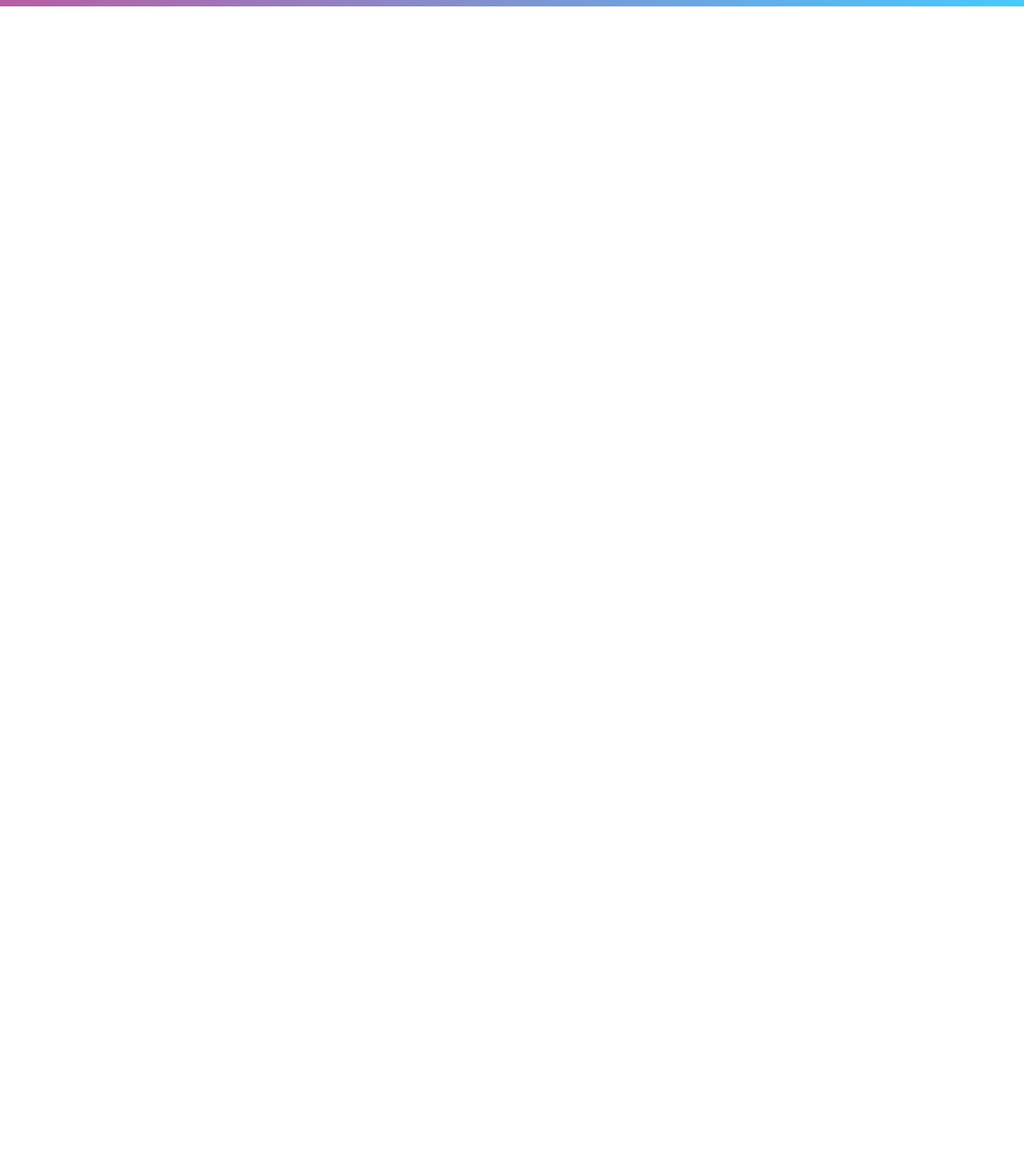
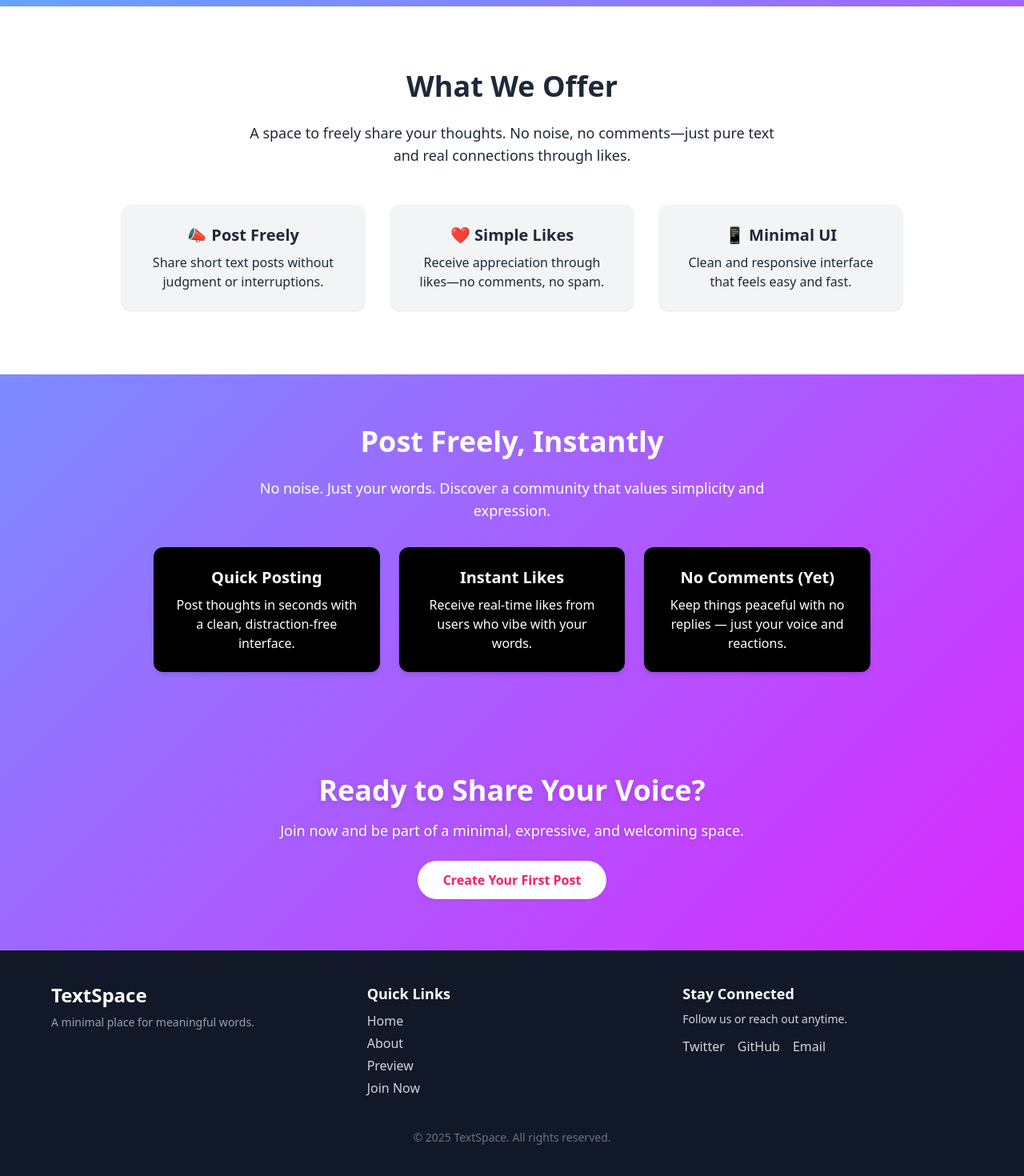
Before and after one commit to Jerryvic911/Status-update, a Next.js app in the folder client/safe-zone/: page / in a window 1280 px wide. Shown: the part 792-2262 px from the top of the page at 80% size. Before the commit the page ends 800 px from the top, so only its background shows below. Built offline with nearby package versions, Linux system fonts and the light colour scheme.

Commit message:
Landing page demo experience created

```diff
--- a/client/safe-zone/src/app/Landingpage.tsx
+++ b/client/safe-zone/src/app/Landingpage.tsx
@@ -1,14 +1,36 @@
 import React from 'react'
 import Navbar from './components/Navbar'
+import Hero from './sections/Hero'
+import About from './sections/About'
+import Preview from './sections/Preview'
+import Banner from './sections/Banner'
+import Footer from './components/Footer'
 
 const Landingpage = () => {
   return (
     <div   className="min-h-screen text-black"
-    style={{ background: "linear-gradient(135deg, #ff1b6b, #45caff)" }}>
-
+    style={{ background: "linear-gradient(135deg, #40c9ff, #e81cff)" }}>
         <div>
             <Navbar/>
         </div>
+
+        <div>
+          <Hero/>
+        </div>
+
+        <div>
+          <About/>
+        </div>
+
+        <div>
+          <Preview/>
+        </div>
+
+        <div>
+          <Banner/>
+        </div>
+
+        <Footer/>
 
     </div>
   )
--- /dev/null
+++ b/client/safe-zone/src/app/components/Footer.tsx
@@ -0,0 +1,44 @@
+import React from "react";
+
+const Footer = () => {
+  return (
+    <footer className="bg-[#111827] text-gray-300 py-10 px-6">
+      <div className="max-w-6xl mx-auto grid md:grid-cols-3 gap-8 text-center md:text-left">
+        {/* Logo / Brand */}
+        <div>
+          <h2 className="text-2xl font-bold text-white">TextSpace</h2>
+          <p className="mt-2 text-sm text-gray-400">A minimal place for meaningful words.</p>
+        </div>
+
+        {/* Quick Links */}
+        <div>
+          <h3 className="text-lg font-semibold mb-2 text-white">Quick Links</h3>
+          <ul className="space-y-1">
+            <li><a href="#home" className="hover:text-white transition">Home</a></li>
+            <li><a href="#about" className="hover:text-white transition">About</a></li>
+            <li><a href="#preview" className="hover:text-white transition">Preview</a></li>
+            <li><a href="#cta" className="hover:text-white transition">Join Now</a></li>
+          </ul>
+        </div>
+
+        {/* Contact or Socials */}
+        <div>
+          <h3 className="text-lg font-semibold mb-2 text-white">Stay Connected</h3>
+          <p className="text-sm">Follow us or reach out anytime.</p>
+          <div className="flex justify-center md:justify-start gap-4 mt-3">
+            <a href="#" className="hover:text-white transition">Twitter</a>
+            <a href="#" className="hover:text-white transition">GitHub</a>
+            <a href="#" className="hover:text-white transition">Email</a>
+          </div>
+        </div>
+      </div>
+
+      {/* Bottom Line */}
+      <div className="text-center mt-10 text-sm text-gray-500">
+        © {new Date().getFullYear()} TextSpace. All rights reserved.
+      </div>
+    </footer>
+  );
+};
+
+export default Footer;
--- /dev/null
+++ b/client/safe-zone/src/app/sections/About.tsx
@@ -0,0 +1,33 @@
+import React from 'react'
+
+const About = () => {
+  return (
+    <section className="py-20 bg-white dark:bg-[#0f0f0f] text-gray-800 dark:text-white">
+    <div className="max-w-5xl mx-auto px-6 text-center">
+      <h2 className="text-4xl font-bold mb-6">What We Offer</h2>
+      <p className="text-lg mb-12 max-w-2xl mx-auto">
+        A space to freely share your thoughts. No noise, no comments—just pure text and real connections through likes.
+      </p>
+
+      <div className="grid grid-cols-1 md:grid-cols-3 gap-8">
+        <div className="p-6 rounded-xl bg-gray-100 dark:bg-white/5 backdrop-blur shadow">
+          <h3 className="text-xl font-semibold mb-2">📣 Post Freely</h3>
+          <p>Share short text posts without judgment or interruptions.</p>
+        </div>
+
+        <div className="p-6 rounded-xl bg-gray-100 dark:bg-white/5 backdrop-blur shadow">
+          <h3 className="text-xl font-semibold mb-2">❤️ Simple Likes</h3>
+          <p>Receive appreciation through likes—no comments, no spam.</p>
+        </div>
+
+        <div className="p-6 rounded-xl bg-gray-100 dark:bg-white/5 backdrop-blur shadow">
+          <h3 className="text-xl font-semibold mb-2">📱 Minimal UI</h3>
+          <p>Clean and responsive interface that feels easy and fast.</p>
+        </div>
+      </div>
+    </div>
+  </section>
+  )
+}
+
+export default About
--- /dev/null
+++ b/client/safe-zone/src/app/sections/Banner.tsx
@@ -0,0 +1,19 @@
+import React from "react";
+
+const Banner = () => {
+  return (
+    <section className="py-16 px-6 bg-gradient-to-br text-white text-center">
+      <h2 className="text-3xl md:text-4xl font-bold mb-4 drop-shadow-md">
+        Ready to Share Your Voice?
+      </h2>
+      <p className="text-lg mb-6 drop-shadow-sm">
+        Join now and be part of a minimal, expressive, and welcoming space.
+      </p>
+      <button className="px-8 py-3 bg-white text-[#ff1b6b] font-semibold rounded-full shadow hover:bg-pink-100 transition">
+        Create Your First Post
+      </button>
+    </section>
+  );
+};
+
+export default Banner;
--- /dev/null
+++ b/client/safe-zone/src/app/sections/Hero.tsx
@@ -0,0 +1,23 @@
+import React from 'react'
+
+const Hero = () => {
+  return (
+    <div>
+      <section className="min-h-screen flex items-center justify-center text-center px-4">
+  <div className="max-w-2xl ">
+    <h1 className="text-5xl md:text-8xl font-bold text-white mb-6 ">
+      Share Your Voice With the World
+    </h1>
+    <p className="text-xl text-white/80 mb-8">
+      Create posts, connect with others, and be part of the conversation.
+    </p>
+    <button className="px-6 py-3 bg-white text-black font-semibold rounded-xl shadow-md hover:bg-gray-200 transition">
+      Get Started
+    </button>
+  </div>
+</section>
+    </div>
+  )
+}
+
+export default Hero
--- /dev/null
+++ b/client/safe-zone/src/app/sections/Preview.tsx
@@ -0,0 +1,31 @@
+import React from "react";
+
+const Preview = () => {
+  return (
+    <section className="py-16 px-6 text-white text-center">
+      <h2 className="text-3xl md:text-4xl font-bold mb-6">
+        Post Freely, Instantly
+      </h2>
+      <p className="text-lg max-w-2xl mx-auto mb-8">
+        No noise. Just your words. Discover a community that values simplicity and expression.
+      </p>
+
+      <div className="max-w-4xl mx-auto grid md:grid-cols-3 gap-6">
+        <div className="bg-black p-6 rounded-xl shadow-md hover:shadow-lg transition">
+          <h3 className="font-semibold text-xl mb-2">Quick Posting</h3>
+          <p>Post thoughts in seconds with a clean, distraction-free interface.</p>
+        </div>
+        <div className="bg-black p-6 rounded-xl shadow-md hover:shadow-lg transition">
+          <h3 className="font-semibold text-xl mb-2">Instant Likes</h3>
+          <p>Receive real-time likes from users who vibe with your words.</p>
+        </div>
+        <div className="bg-black p-6 rounded-xl shadow-md hover:shadow-lg transition">
+          <h3 className="font-semibold text-xl mb-2">No Comments (Yet)</h3>
+          <p>Keep things peaceful with no replies — just your voice and reactions.</p>
+        </div>
+      </div>
+    </section>
+  );
+};
+
+export default Preview;
```
